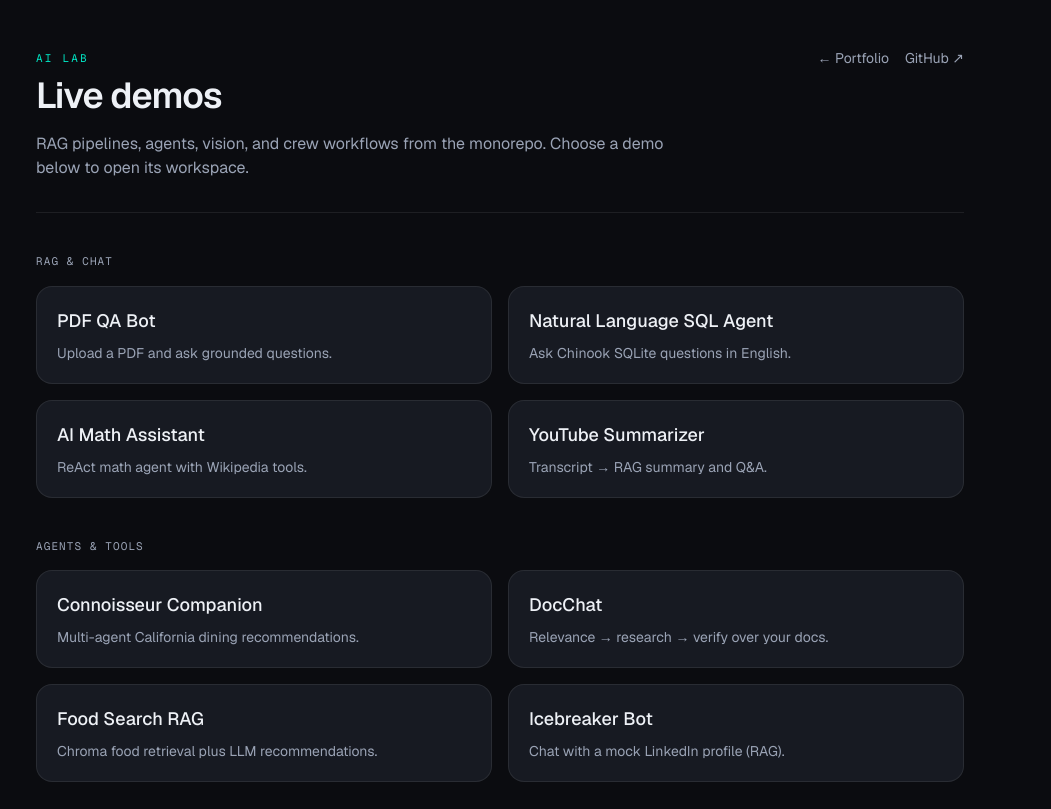
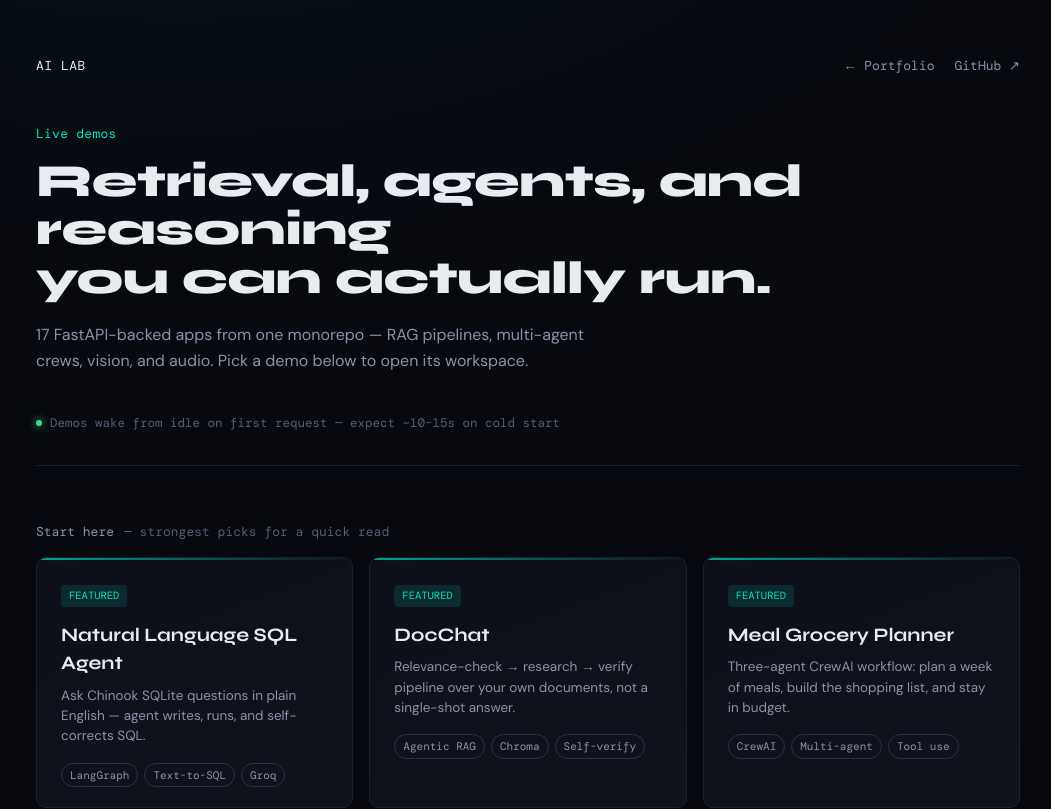
Before and after one commit to utdady/RAG-and-Agentic-AI, a Next.js app in the folder web/: page / in a window 1280 px wide. Shown: the top 809 px of the page, without its empty margins (12-1063 px from the left). Built offline with nearby package versions, Linux system fonts and the light colour scheme; no server answers.

Commit message:
feat: redesign AI Lab hub to match portfolio mockup

```diff
--- a/web/app/globals.css
+++ b/web/app/globals.css
@@ -2,15 +2,19 @@
 @import "katex/dist/katex.min.css";
 
 :root {
-  --bg: #0b0c10;
-  --bg2: #12141a;
-  --surface: #171a22;
-  --line: rgba(255, 255, 255, 0.08);
-  --txt: #eef1f6;
-  --txt2: #9aa3b5;
+  --bg: #07090f;
+  --bg2: #0d1018;
+  --surface: #10131c;
+  --line: #1c2130;
+  --line-hover: #2a3145;
+  --txt: #e8ecf1;
+  --txt2: #8b93a7;
+  --txt3: #565e73;
   --accent: #00e5c3;
+  --accent-dim: rgba(0, 229, 195, 0.12);
   --accent2: #7c6cff;
   --warn: #ff6b4a;
+  --live: #3ddc84;
 }
 
 @theme inline {
@@ -22,8 +26,9 @@
   --color-txt2: var(--txt2);
   --color-accent: var(--accent);
   --color-accent2: var(--accent2);
-  --font-sans: var(--font-geist-sans);
-  --font-mono: var(--font-geist-mono);
+  --font-sans: var(--font-dm-sans);
+  --font-mono: var(--font-dm-mono);
+  --font-display: var(--font-syne);
 }
 
 * {
@@ -63,7 +68,18 @@ body {
 }
 
 body {
-  font-family: var(--font-geist-sans), system-ui, sans-serif;
+  font-family: var(--font-dm-sans), system-ui, sans-serif;
+  background:
+    radial-gradient(
+      ellipse 900px 500px at 15% -10%,
+      rgba(0, 229, 195, 0.06),
+      transparent
+    ),
+    var(--bg);
+}
+
+.font-display {
+  font-family: var(--font-syne), var(--font-dm-sans), system-ui, sans-serif;
 }
 
 .pixel-loader {
--- a/web/app/layout.tsx
+++ b/web/app/layout.tsx
@@ -1,21 +1,29 @@
 import type { Metadata } from "next";
-import { Geist, Geist_Mono } from "next/font/google";
+import { DM_Mono, DM_Sans, Syne } from "next/font/google";
 import "./globals.css";
 
-const geistSans = Geist({
-  variable: "--font-geist-sans",
+const dmSans = DM_Sans({
+  variable: "--font-dm-sans",
   subsets: ["latin"],
+  weight: ["400", "500", "700"],
 });
 
-const geistMono = Geist_Mono({
-  variable: "--font-geist-mono",
+const dmMono = DM_Mono({
+  variable: "--font-dm-mono",
   subsets: ["latin"],
+  weight: ["400", "500"],
+});
+
+const syne = Syne({
+  variable: "--font-syne",
+  subsets: ["latin"],
+  weight: ["600", "700", "800"],
 });
 
 export const metadata: Metadata = {
   title: "AI Lab — Live demos",
   description:
-    "Beautiful UI hub for RAG and Agentic AI apps: live FastAPI-backed demos.",
+    "Retrieval, agents, and reasoning you can actually run — FastAPI-backed RAG and multi-agent demos.",
   icons: {
     icon: [
       { url: "/favicon.ico", sizes: "any" },
@@ -40,9 +48,9 @@ export default function RootLayout({ children }: LayoutProps<"/">) {
   return (
     <html
       lang="en"
-      className={`${geistSans.variable} ${geistMono.variable} h-full antialiased`}
+      className={`${dmSans.variable} ${dmMono.variable} ${syne.variable} h-full antialiased`}
     >
-      <body className="min-h-full">{children}</body>
+      <body className="min-h-full font-sans">{children}</body>
     </html>
   );
 }
--- a/web/app/page.tsx
+++ b/web/app/page.tsx
@@ -1,63 +1,149 @@
 import Link from "next/link";
 import { HubShell } from "@/components/HubShell";
 import { PortfolioLink } from "@/components/PortfolioLink";
-import { DEMO_GROUPS, demoBySlug } from "@/lib/demos";
+import {
+  DEMO_GROUPS,
+  DEMOS,
+  FEATURED_SLUGS,
+  demoBySlug,
+  isFeaturedSlug,
+} from "@/lib/demos";
 import { GITHUB_REPO } from "@/lib/site";
 
+function TagPill({ label, small }: { label: string; small?: boolean }) {
+  return (
+    <span
+      className={`font-mono text-[var(--txt2)] border border-[var(--line-hover)] rounded-full ${
+        small ? "text-[10.5px] px-[7px] py-0.5" : "text-[11px] px-2 py-[3px]"
+      }`}
+    >
+      {label}
+    </span>
+  );
+}
+
 export default function HomePage() {
+  const demoCount = DEMOS.length;
+  const featured = FEATURED_SLUGS.map((slug) => demoBySlug(slug)).filter(
+    Boolean,
+  );
+
   return (
     <HubShell>
-      <div className="w-full max-w-5xl px-6 py-8 text-left lg:px-12 lg:py-12">
-        <header className="border-b border-[var(--line)] pb-8">
-          <div className="flex flex-wrap items-center justify-between gap-4">
-            <p className="font-mono text-[11px] tracking-[0.2em] uppercase text-accent">
-              AI Lab
-            </p>
-            <div className="flex items-center gap-4">
-              <PortfolioLink />
+      <div className="w-full max-w-[1080px] px-6 py-10 text-left sm:px-8 lg:px-12 lg:py-14">
+        <nav className="mb-12 flex items-center justify-between font-mono text-[13px] text-[var(--txt2)]">
+          <span className="tracking-[0.04em] text-[var(--txt)]">AI LAB</span>
+          <div className="flex items-center gap-5">
+            <PortfolioLink className="text-[13px] text-[var(--txt2)] transition hover:text-accent" />
             <a
               href={GITHUB_REPO}
               target="_blank"
               rel="noopener noreferrer"
-                className="text-sm text-[var(--txt2)] transition hover:text-accent"
+              className="transition hover:text-accent"
             >
               GitHub ↗
             </a>
           </div>
+        </nav>
+
+        <p className="mb-3.5 font-mono text-[13px] tracking-[0.02em] text-accent">
+          Live demos
+        </p>
+        <h1 className="font-display mb-5 text-[34px] leading-[1.05] font-extrabold tracking-[-0.01em] sm:text-[46px]">
+          Retrieval, agents, and reasoning
+          <br className="hidden sm:block" /> you can actually run.
+        </h1>
+        <p className="mb-10 max-w-[560px] text-base leading-relaxed text-[var(--txt2)]">
+          {demoCount} FastAPI-backed apps from one monorepo — RAG pipelines,
+          multi-agent crews, vision, and audio. Pick a demo below to open its
+          workspace.
+        </p>
+
+        <div className="mb-14 flex items-center gap-2 border-b border-[var(--line)] pb-8 font-mono text-[12.5px] text-[var(--txt3)]">
+          <span
+            className="inline-block h-1.5 w-1.5 shrink-0 rounded-full bg-[var(--live)] shadow-[0_0_8px_var(--live)]"
+            aria-hidden
+          />
+          Demos wake from idle on first request — expect ~10–15s on cold start
         </div>
-          <h1 className="mt-2 text-4xl font-semibold tracking-tight">Live demos</h1>
-          <p className="mt-4 max-w-2xl text-[var(--txt2)]">
-            RAG pipelines, agents, vision, and crew workflows from the monorepo.
-            Choose a demo below to open its workspace.
+
+        <div className="mb-4 flex flex-wrap items-baseline gap-2.5 font-mono text-[13px] text-[var(--txt2)]">
+          <span>Start here</span>
+          <span className="text-[var(--txt3)]">
+            — strongest picks for a quick read
+          </span>
+        </div>
+        <div className="mb-16 grid gap-4 md:grid-cols-3">
+          {featured.map((demo) => {
+            if (!demo?.featured) return null;
+            const tags = demo.featured.tags ?? demo.tags;
+            return (
+              <Link
+                key={demo.slug}
+                href={`/demos/${demo.slug}`}
+                className="group relative overflow-hidden rounded-[10px] border border-[var(--line)] bg-[linear-gradient(160deg,var(--bg2),var(--surface))] px-6 pt-6 pb-5 transition duration-200 hover:-translate-y-0.5 hover:border-accent focus-visible:outline focus-visible:outline-2 focus-visible:outline-offset-2 focus-visible:outline-accent"
+              >
+                <span
+                  className="pointer-events-none absolute inset-x-0 top-0 h-0.5 bg-[linear-gradient(90deg,var(--accent),transparent)] opacity-70"
+                  aria-hidden
+                />
+                <span className="mb-3.5 inline-block rounded bg-[var(--accent-dim)] px-2 py-[3px] font-mono text-[10.5px] text-accent">
+                  FEATURED
+                </span>
+                <h3 className="font-display mb-2 text-[19px] font-bold">
+                  {demo.title}
+                </h3>
+                <p className="mb-4 text-[13.5px] leading-normal text-[var(--txt2)]">
+                  {demo.featured.blurb}
                 </p>
-        </header>
+                <div className="flex flex-wrap gap-1.5">
+                  {tags.map((tag) => (
+                    <TagPill key={tag} label={tag} />
+                  ))}
+                </div>
+              </Link>
+            );
+          })}
+        </div>
 
-        <div className="mt-10 space-y-10">
-          {DEMO_GROUPS.map((group) => (
+        <div className="space-y-11">
+          {DEMO_GROUPS.map((group) => {
+            const slugs = group.slugs.filter((slug) => !isFeaturedSlug(slug));
+            if (slugs.length === 0) return null;
+            return (
               <section key={group.id}>
-              <h2 className="font-mono text-[11px] tracking-widest uppercase text-[var(--txt2)]">
-                {group.label}
-              </h2>
-              <div className="mt-4 grid gap-4 sm:grid-cols-2">
-                {group.slugs.map((slug) => {
+                <div className="mb-4 flex items-baseline gap-2.5 font-mono text-[13px] text-[var(--txt2)]">
+                  <span>{group.label}</span>
+                  <span className="text-[var(--txt3)]">{slugs.length}</span>
+                </div>
+                <div className="grid gap-3.5 sm:grid-cols-2">
+                  {slugs.map((slug) => {
                     const demo = demoBySlug(slug);
                     if (!demo) return null;
                     return (
                       <Link
                         key={slug}
                         href={`/demos/${slug}`}
-                      className="rounded-2xl border border-[var(--line)] bg-[var(--surface)] p-5 text-left transition hover:border-accent"
+                        className="rounded-[10px] border border-[var(--line)] bg-[var(--surface)] px-[22px] py-5 text-left transition hover:border-[var(--line-hover)] focus-visible:outline focus-visible:outline-2 focus-visible:outline-offset-2 focus-visible:outline-accent"
                       >
-                      <h3 className="text-lg font-medium">{demo.title}</h3>
-                      <p className="mt-2 text-sm text-[var(--txt2)]">
+                        <h3 className="font-display mb-1.5 text-base font-bold">
+                          {demo.title}
+                        </h3>
+                        <p className="mb-3.5 text-[13px] leading-normal text-[var(--txt2)]">
                           {demo.tagline}
                         </p>
+                        <div className="flex flex-wrap gap-1.5">
+                          {demo.tags.map((tag) => (
+                            <TagPill key={tag} label={tag} small />
+                          ))}
+                        </div>
                       </Link>
                     );
                   })}
                 </div>
               </section>
-          ))}
+            );
+          })}
         </div>
       </div>
     </HubShell>
--- a/web/lib/demos.ts
+++ b/web/lib/demos.ts
@@ -20,7 +20,19 @@ export type Demo = {
   github: string;
   tags: string[];
   placeholder?: string;
+  /** Homepage featured strip — omit from category grids when set. */
+  featured?: {
+    blurb: string;
+    tags?: string[];
+  };
 };
+
+/** Featured hub cards, in display order. */
+export const FEATURED_SLUGS = [
+  "sql-agent",
+  "docchat",
+  "meal-planner",
+] as const;
 
 export const GITHUB_BASE =
   "https://github.com/utdady/RAG-and-Agentic-AI/tree/main";
@@ -59,6 +71,11 @@ export const DEMOS: Demo[] = [
     github: "Natural%20Language%20SQL%20Agent",
     tags: ["SQL", "LangChain"],
     placeholder: "How many albums are in the database?",
+    featured: {
+      blurb:
+        "Ask Chinook SQLite questions in plain English — agent writes, runs, and self-corrects SQL.",
+      tags: ["LangGraph", "Text-to-SQL", "Groq"],
+    },
   },
   {
     slug: "math-assistant",
@@ -127,6 +144,11 @@ export const DEMOS: Demo[] = [
     github: "DocChat",
     tags: ["LangGraph", "RAG"],
     placeholder: "Ask a question about the uploaded files…",
+    featured: {
+      blurb:
+        "Relevance-check → research → verify pipeline over your own documents, not a single-shot answer.",
+      tags: ["Agentic RAG", "Chroma", "Self-verify"],
+    },
   },
   {
     slug: "food-search",
@@ -277,6 +299,11 @@ export const DEMOS: Demo[] = [
     kind: "form",
     github: "Meal%20Grocery%20Planner",
     tags: ["CrewAI"],
+    featured: {
+      blurb:
+        "Three-agent CrewAI workflow: plan a week of meals, build the shopping list, and stay in budget.",
+      tags: ["CrewAI", "Multi-agent", "Tool use"],
+    },
   },
   {
     slug: "healthcare",
@@ -356,3 +383,7 @@ export const DEMO_GROUPS: DemoGroup[] = [
 export function demoBySlug(slug: string) {
   return DEMOS.find((d) => d.slug === slug);
 }
+
+export function isFeaturedSlug(slug: string) {
+  return (FEATURED_SLUGS as readonly string[]).includes(slug);
+}
```
Lines whose indentation alone changed are shown as unchanged.
